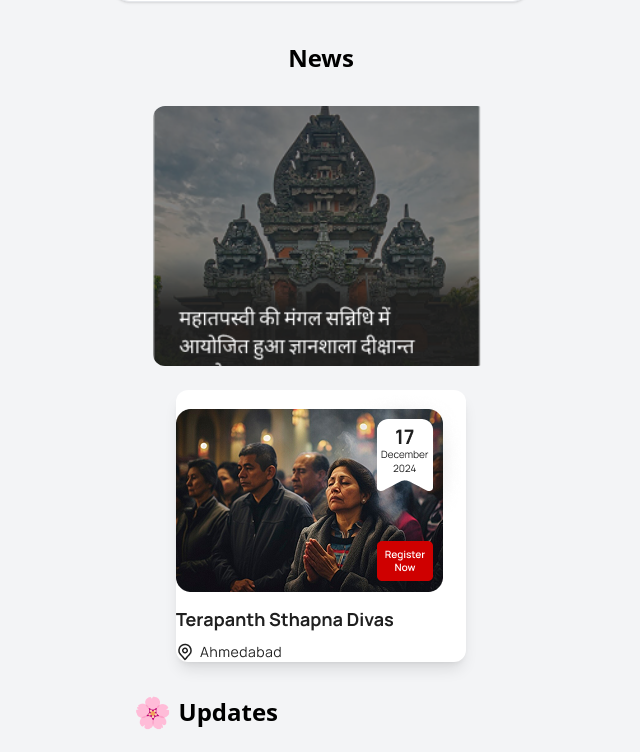
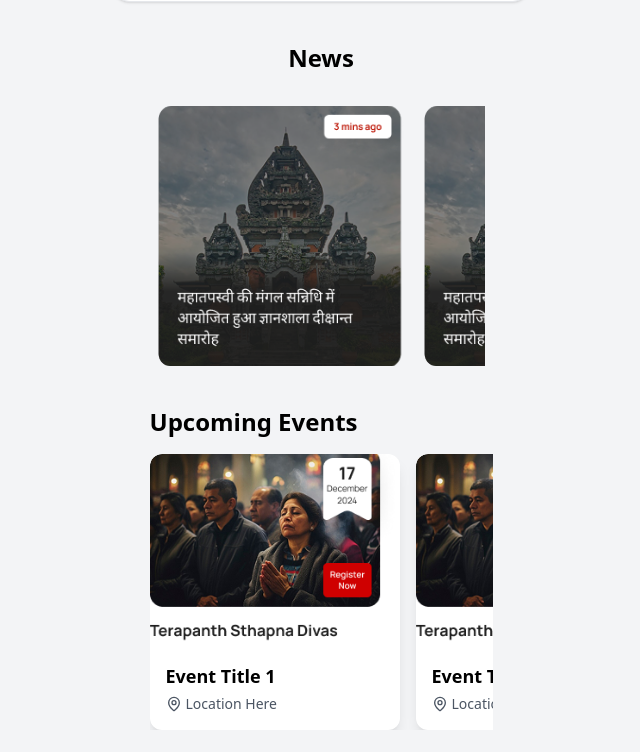
Before and after one commit to MohiniBhimtay14/UI_Create, a React (Vite) app: page / in a window 1280 px wide. Shown: the part 560-1312 px from the top of the page, without its empty margins (319-959 px from the left). Built offline with nearby package versions, Linux system fonts and the light colour scheme.

Commit message:
navbar create

```diff
--- a/src/components/Events.jsx
+++ b/src/components/Events.jsx
@@ -1,16 +1,37 @@
 import React from "react";
 import { MapPin } from "lucide-react";
+
+const events = [1, 2]; // Replace with your real event data
 
 const EventCard = () => {
   return (
     <div className="flex justify-center">
-      <div className="max-w-sm rounded-xl overflow-hidden shadow-lg bg-white">
-        <div className="relative">
-          <img
-            src="./Event.png"
-            alt="Event"
-            className="w-full h-70 object-cover rounded-t-xl"
-          />
+      <div className="w-full max-w-[375px] p-4">
+        <h2 className="text-2xl font-semibold text-black mb-4">Upcoming Events</h2>
+
+        {/* Scrollable card row: shows 1.5 cards */}
+        <div className="flex gap-4 overflow-x-auto flex-nowrap scroll-smooth snap-x snap-mandatory scrollbar-thin scrollbar-thumb-red-500 scrollbar-track-gray-200">
+          {events.map((event, index) => (
+            <div
+              key={index}
+              className="snap-start min-w-[250px] bg-white rounded-xl overflow-hidden shadow-lg flex-shrink-0"
+            >
+              <div className="relative">
+                <img
+                  src="./Event.png"
+                  alt="Event"
+                  className="w-full h-48 object-cover rounded-t-xl"
+                />
+              </div>
+              <div className="p-4">
+                <h3 className="text-lg font-semibold mb-1">Event Title {event}</h3>
+                <div className="flex items-center text-sm text-gray-600">
+                  <MapPin className="w-4 h-4 mr-1" />
+                  Location Here
+                </div>
+              </div>
+            </div>
+          ))}
         </div>
       </div>
     </div>
--- a/src/components/NavBar.jsx
+++ b/src/components/NavBar.jsx
@@ -1,24 +1,24 @@
 export default function App() {
   return (
     <div className="flex justify-center">
-      <div className="  p-6 space-y-6 w-full max-w-sm ">
+      <div className="p-6 space-y-6 w-full max-w-[375px]">
         {/* News Heading */}
         <h2 className="text-2xl font-semibold text-black text-center">News</h2>
 
-        {/* News Cards - Single visible card, scrollable */}
+        {/* News Cards - 1.5 visible cards, scrollable */}
         <div className="flex gap-4 overflow-x-auto pt-2 scroll-smooth snap-x snap-mandatory scrollbar-thin scrollbar-thumb-red-500 scrollbar-track-gray-200">
           {[1, 2, 3].map((i) => (
             <div
               key={i}
-              className="relative snap-center min-w-full h-[260px] bg-cover bg-center rounded-xl flex-shrink-0"
+              className="relative snap-start min-w-[250px] h-[260px] bg-cover bg-center rounded-xl flex-shrink-0"
               style={{ backgroundImage: `url('/Swipe News.png')` }}
             >
-
+              {/* Add content here if needed */}
             </div>
           ))}
 
           {/* View All Card */}
-          <div className="snap-center min-w-full h-[260px] bg-gray-900 text-white rounded-xl flex items-center justify-center flex-col flex-shrink-0">
+          <div className="snap-start min-w-[250px] h-[260px] bg-gray-900 text-white rounded-xl flex items-center justify-center flex-col flex-shrink-0">
             <span className="text-xl font-semibold">View All</span>
             <button className="mt-3 bg-red-500 p-3 rounded-full">
               <span className="text-white text-lg">→</span>
```
